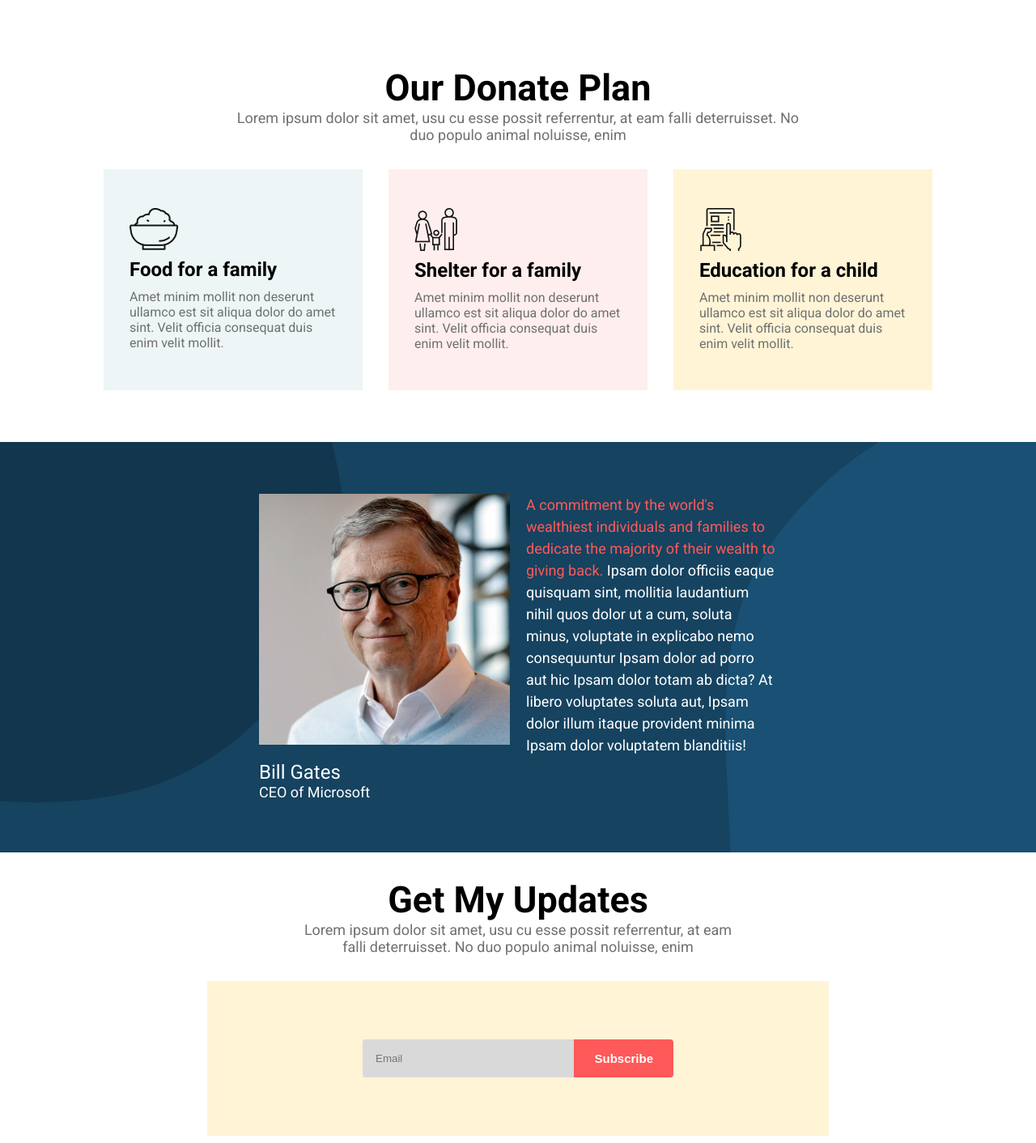
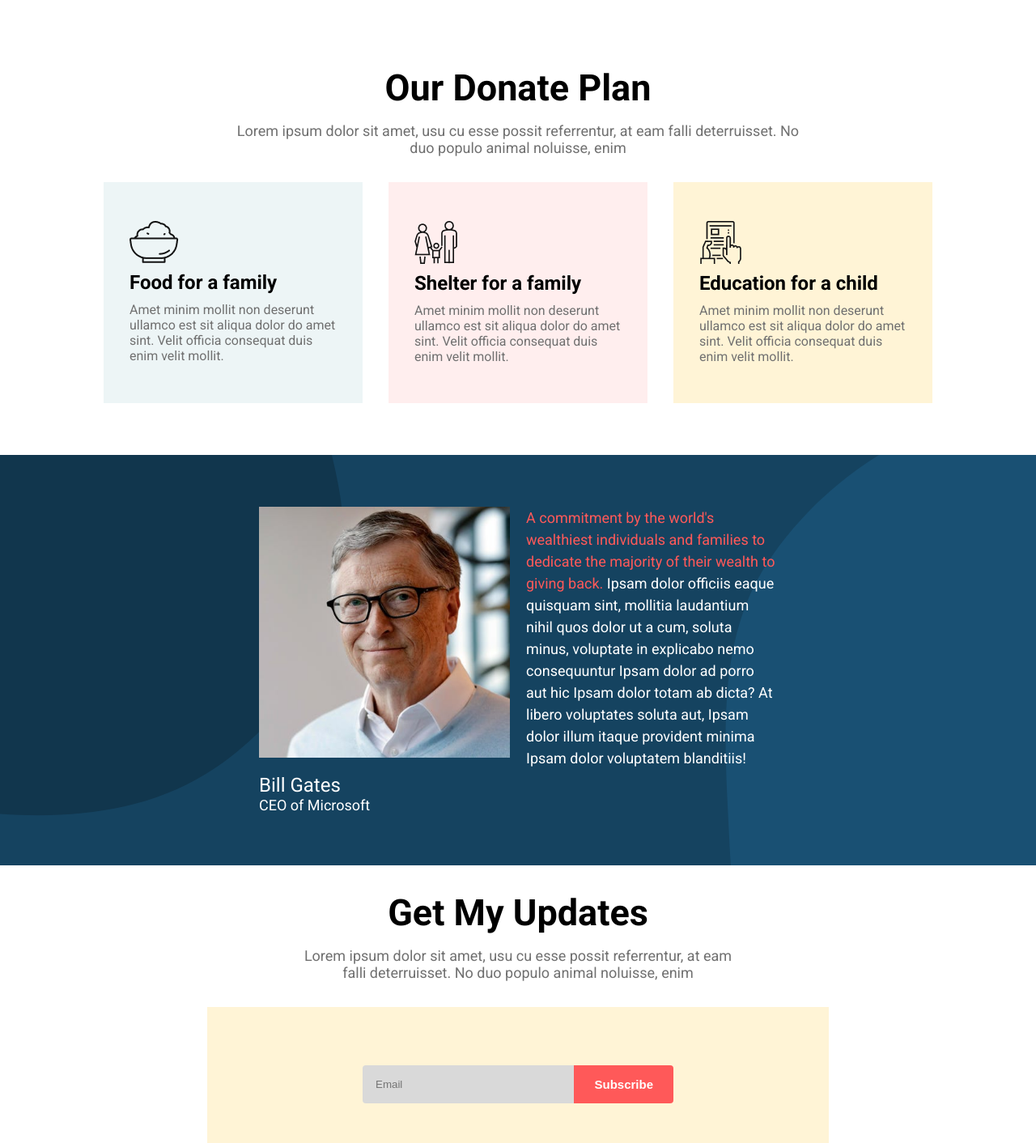
Before and after one commit to tanbiranjum/ph-donate-today, a plain HTML site: page index.html in a window 1280 px wide. Shown: the part 1180-2592 px from the top of the page at 81% size. Drawn offline with Linux system fonts and the light colour scheme.

Commit message:
last fixes --final commit

```diff
--- a/style.css
+++ b/style.css
@@ -156,6 +156,10 @@ img {
   padding: 64px 0;
 }
 
+.plan-choice-text {
+  padding-top: 16px;
+}
+
 .plan-choice-card-container {
   display: flex;
   list-style: none;
@@ -223,6 +227,10 @@ img {
   margin: 0 auto;
 }
 
+.contact-form-text {
+  padding-top: 16px;
+}
+
 .contact-form-input-container {
   display: flex;
   justify-content: center;
```
